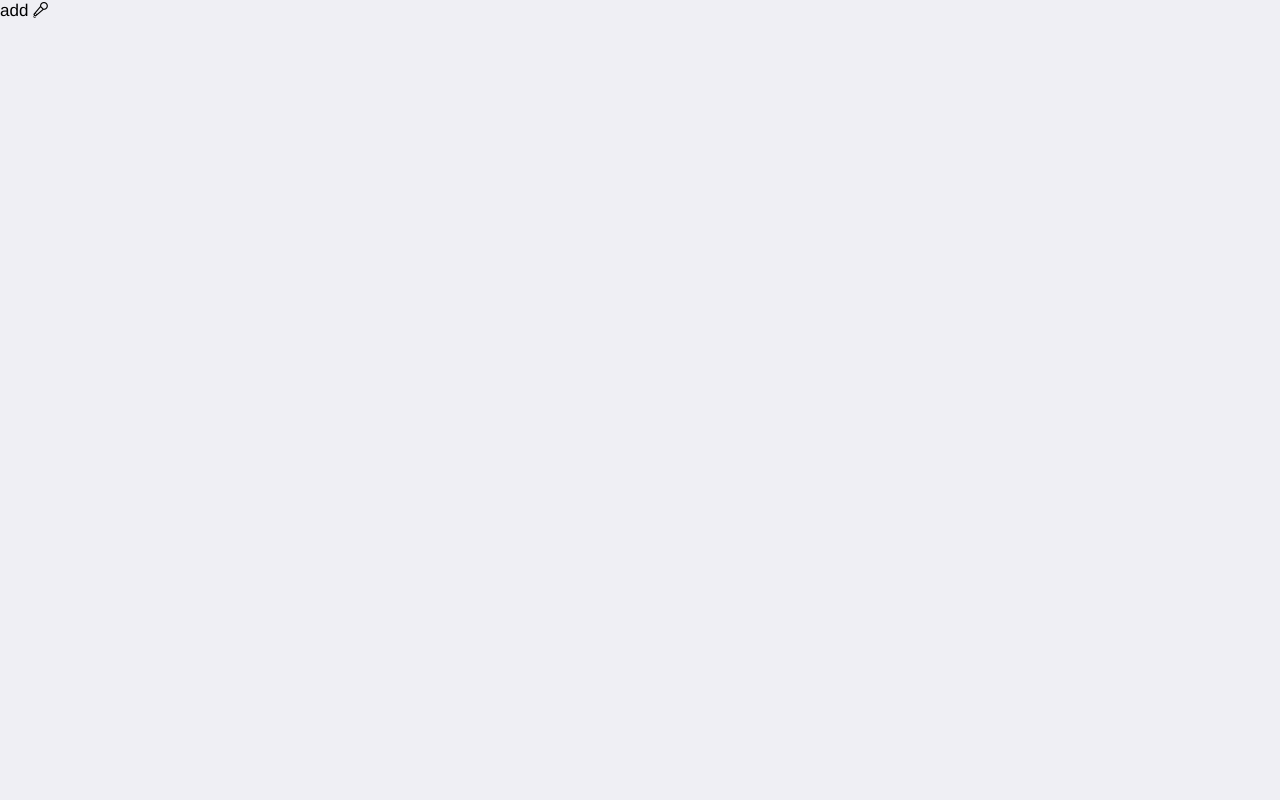
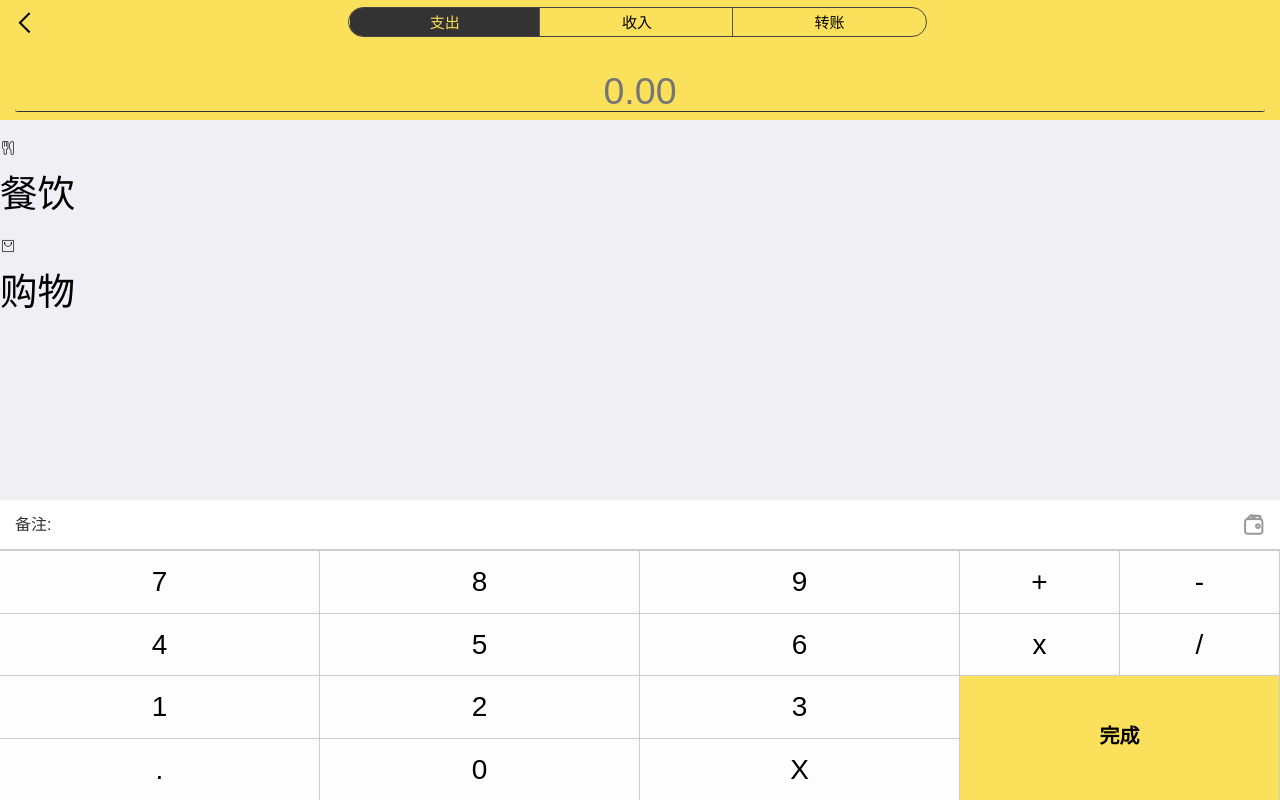
Before and after one commit to Youngfive5/lemon, a website: page src/page/addBill.html in a window 1280 px wide. Drawn offline with Linux system fonts and the light colour scheme.

Commit message:
lcx提交添加账单页面+键盘

```diff
--- a/src/js/addBill.js
+++ b/src/js/addBill.js
@@ -2,6 +2,42 @@ require(['./config'], function(){
 	require(['mui','jquery'], function (mui, $){
 		mui.init();
 
-		console.log($)
+		addEvent();
 	});
 });
+
+function addEvent () {
+	var money = document.querySelector('.money');
+	//money.value = "0.00";
+
+	mui('.keyword').on('tap', 'span', function() {
+		// console.log(money.value.split('.')[1])
+		var text = this.innerHTML;
+		if (text == 'X') {
+			console.log(this);
+			money.value = money.value.substr(0, money.value.length - 1);
+		} else if (money.value.indexOf('.') != -1 && text == '.') {
+			 // 框内值能找到. 就让框内值等于当前框的值
+			money.value = money.value;
+		} else {
+			// 在最后 所有判断出路完后 拼接金额
+			money.value = money.value + text;
+			console.log(money.value)
+		}
+
+// 		else if (money.value.indexOf('.') != -1 ) {
+// 			if( money.value.split('.')[1].lenght <= 1) {
+// 				// 如果值有小数点 并且.后面长度为2
+// 				console.log(money.value.split('.')[1].length);
+// 				money.value = money.value;
+// 			}else {
+// 				// 在最后 所有判断出路完后 拼接金额
+// 				money.value = money.value + text;
+// 				// console.log(money.value.split('.')[1].length)
+// 			}
+//
+// 		}
+
+
+	});
+};
--- a/src/page/addBill.html
+++ b/src/page/addBill.html
@@ -5,11 +5,95 @@
 		<meta name="viewport" content="width=device-width,initial-scale=1,minimum-scale=1,maximum-scale=1,user-scalable=no" />
 		<link href="../css/mui.min.css" rel="stylesheet"/>
 		<link rel="stylesheet" href="../lemon_font/iconfont.css">
+		<link rel="stylesheet" href="../css/addBill.css">
+		<!-- <script type="text/javascript" src="../js/libs/flexible.js"></script> -->
 		<script type="text/javascript" src="../js/libs/require.js" data-main="../js/addBill.js"></script>
 		<title>新增账单</title>
 	</head>
 	<body>
-		add
-		<span class="icon iconfont">&#xe69c;</span>
+		<div class="wrapper">
+			<header>
+				<div class="head-top">
+					<span class="icon iconfont" id="back">&#xe6b0;</span>
+					<div class="tabBox">
+						<ul class="top-tab">
+							<li class="top-tap-active">支出</li>
+							<li>收入</li>
+							<li>转账</li>
+						</ul>
+					</div>
+					<div class="nones"></div>
+				</div>
+				<div class="head-btm">
+					<label for="">
+						<!-- 显示金额 -->
+						<input type="text" class="money" placeholder="0.00">
+					</label>
+				</div>
+
+			</header>
+
+			<section>
+				<!-- swiper -->
+				<div>
+					<dl>
+						<dt>
+							<span class="icon iconfont icon-canyin"></span>
+						</dt>
+						<dd>餐饮</dd>
+					</dl>
+					<dl>
+						<dt>
+							<span class="icon iconfont">&#xe7b1;</span>
+						</dt>
+						<dd>购物</dd>
+					</dl>
+				</div>
+
+			</section>
+
+
+			<footer>
+				<!-- 备注 -->
+				<div class="footer-top">
+					<p class="record">备注: <span></span></p>
+					<!-- 图片上传 -->
+					<span class="icon iconfont upload">&#xe61b;</span>
+				</div>
+				<div class="footer-btm">
+					<!-- 计算器 -->
+					<ul class="keyword">
+						<li>
+							<span>7</span>
+							<span>4</span>
+							<span>1</span>
+							<span>.</span>
+						</li>
+						<li>
+							<span>8</span>
+							<span>5</span>
+							<span>2</span>
+							<span>0</span>
+						</li>
+						<li>
+							<span>9</span>
+							<span>6</span>
+							<span>3</span>
+							<span>X</span>
+						</li>
+						<li>
+							<!-- 加减乘除 -->
+							<span class="arithmetic">
+								<span><i>+</i><i>-</i></span>
+								<span><i>x</i><i>/</i></span>
+							</span>
+							<!-- 完成按钮 -->
+							<i id="ok">完成</i>
+						</li>
+					</ul>
+				</div>
+			</footer>
+		</div>
+
 	</body>
 </html>
--- /dev/null
+++ b/src/scss/addBill.scss
@@ -0,0 +1,178 @@
+@import 'common.scss';
+
+* {
+	margin: 0;
+	padding: 0;
+	list-style: none;
+	text-decoration: none;
+}
+
+body, html {
+	@include whMax;
+}
+
+.wrapper {
+	@include whMax;
+	@include box_flex;
+	@include direction(column);
+	header {
+		@include wh(100%, px(120px));
+		@include box_flex;
+		@include direction(column);
+		background: #FBE05B;
+		// 头部上
+		>div.head-top {
+			@include wh(100%, px(44px));
+			@include sizing;
+			@include box_flex;
+			@include align;
+			padding: 0 px(15px);
+			// background: #f0f0f0;
+			// 返回按钮
+			>#back {
+				font-size: px(20px);
+				font-weight: 800;
+			}
+			// 顶部切换
+			>div.tabBox {
+				flex: 1;
+				>ul.top-tab {
+					overflow: hidden;
+					@include box_flex;
+					@include align;
+					@include justify(space-around)
+					@include wh(48%, px(30px));
+					margin: 0 auto;
+					border: px(1px) solid #444;
+					border-radius: px(20px);
+					font-size: px(15px);
+					>li {
+						@include sizing;
+						width: 33%;
+						padding: px(5px) px(7px);
+						text-align: center;
+						border-right: px(1px) solid #555;
+					}
+					>li:last-child{
+						border: none;
+					}
+					>li.top-tap-active {
+						background: #333;
+						color: #FBE05B;
+					}
+				}
+			}
+			// 占位置
+			>div.nones {
+				@include wh(px(25px),px(25px));
+			}
+		}
+		// 头部下
+		>div.head-btm {
+			flex: 1;
+			@include whMax;
+			@include sizing;
+			border-top: px(1px) solid transparent;
+			padding: 0 px(15px);
+			>label {
+				@include wh(100%, px(40px));
+				display: block;
+				margin-top: px(25px);
+				>input {
+					border: none;
+					outline: none;
+					background: #FBE05B;
+					border-bottom :px(2px) solid #333;
+					text-align: -webkit-center;
+				}
+			}
+		}
+	}
+
+	section {
+		flex: 1;
+	}
+	// 计算器
+	footer {
+		@include wh(100%, px(300px));
+		@include box_flex;
+		@include direction(column);
+		// background: #00B7FF;
+		// 底部 - 上
+		>div.footer-top {
+			@include wh(100%, px(50px));
+			@include sizing;
+			@include box_flex;
+			padding: 0 px(15px);
+			font-size: px(16px);
+			line-height: px(50px);
+			// background: pink;
+			background: #fff;
+			border-bottom: px(1px) solid #ccc;
+			// 备注内容
+			>p.record {
+				flex: 1;
+				color: #333;
+			}
+			// 图片上传
+			>span.upload {
+				color: #999;
+				font-size: px(22px);
+				font-weight: 800;
+			}
+		}
+		// 底部 - 下
+		>div.footer-btm {
+			flex: 1;
+			background: #fdfdfd;
+			// 计算器
+			>ul.keyword{
+				@include whMax;
+				@include box_flex;
+				>li{
+					flex: 1;
+					@include box_flex;
+					@include direction(column);
+					border-right: px(1px) solid #ccc;
+					>span {
+						flex: 1;
+						border-top: px(1px) solid #ccc;
+						text-align: center;
+						font-size: px(28px);
+						line-height: 2.2;
+					}
+					// 加减乘除
+					>.arithmetic{
+						// background: red;
+						@include box_flex;
+						@include direction(column);
+						>span {
+							@include box_flex;
+							border-top:px(1px) solid #ccc;
+							>i{
+								flex: 1;
+								border-right:px(1px) solid #ccc;
+							}
+							>i:last-child{
+								border: none;
+							}
+						}
+						>span:first-child{
+							border: none;
+						}
+					}
+					// 完成按钮
+					>i#ok {
+						flex: 1;
+						font-size: px(20px);
+						line-height: 6;
+						font-weight: 700;
+						text-align: center;
+						border-top: px(1px) solid #ccc;
+						background: #FBE05B;
+					}
+				}
+			}
+		}
+	}
+}
```
Also changed, not shown: src/css/addBill.css (added).
